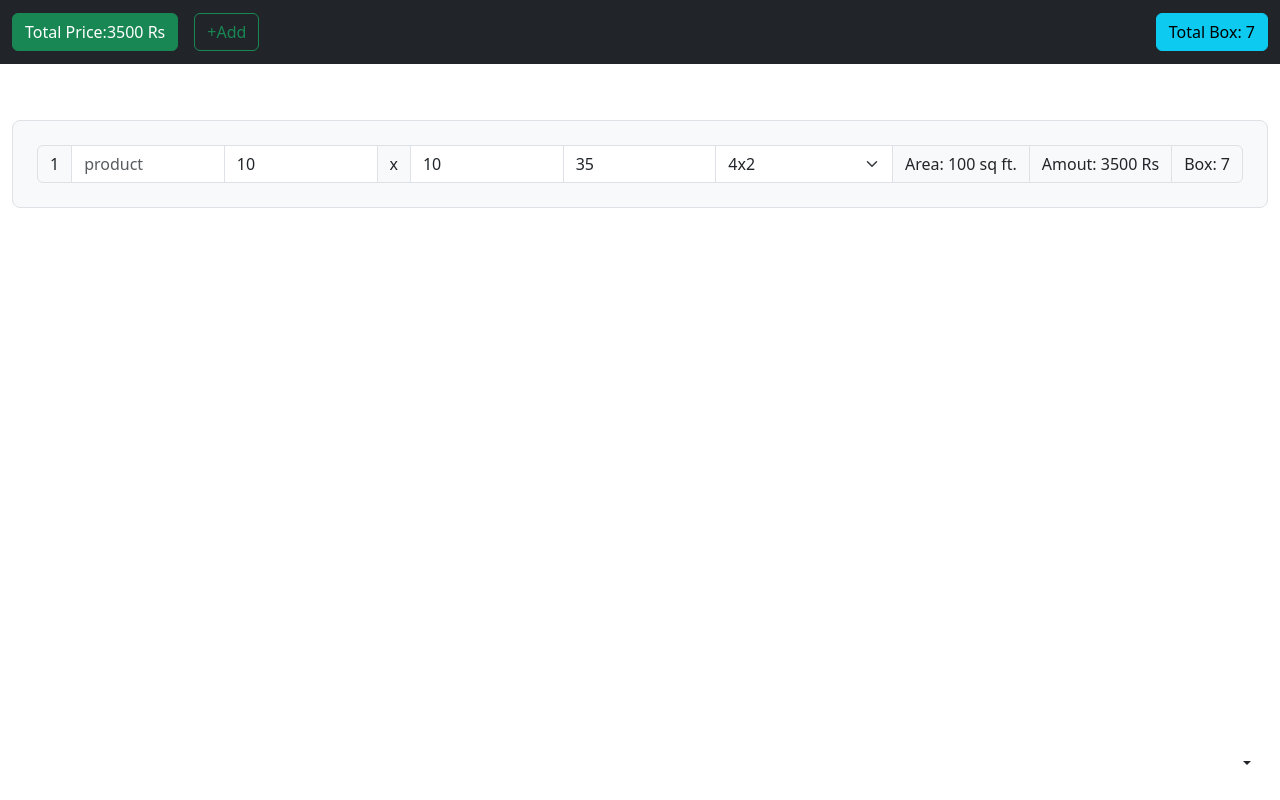
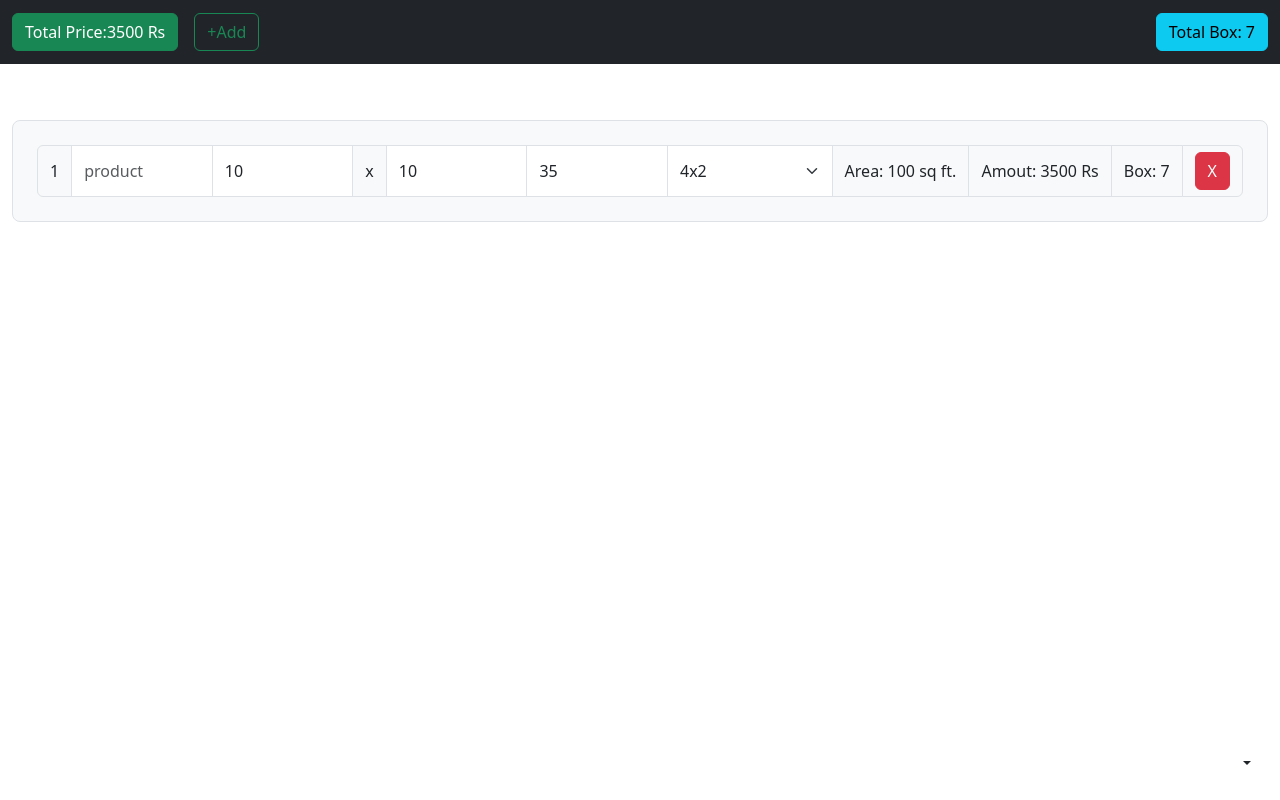
Before and after one commit to parshant1985/calculator-app, an Angular app: page / in a window 1280 px wide. Both pictures are taken after a click on the button "+Add". Built offline with nearby package versions, Linux system fonts and the light colour scheme.

Commit message:
update
update

```diff
--- a/src/app/app.component.html
+++ b/src/app/app.component.html
@@ -101,6 +101,8 @@
       <span class="input-group-text" id="basic-addon1">Area: {{item.width*item.length}} sq ft.</span>
       <span class="input-group-text" id="basic-addon1">Amout: {{item.width*item.length*item.price}} Rs</span>
       <span class="input-group-text" id="basic-addon1">Box: {{item.box}}</span>
+      <span class="input-group-text" id="basic-addon1"><button class="btn btn-danger"
+          (click)="remove(idnum())">X</button></span>
     </div>
   </div>
 </div>
--- a/src/app/app.component.ts
+++ b/src/app/app.component.ts
@@ -65,8 +65,13 @@ export class AppComponent {
 
   }
 
-  updaterow(id: any, val: any) {
+  remove(id: any) {
+    this.idnum.update((i: any) => i - 1)
+    console.log(id)
+    this.addRow.update((item: any) => item.filter((itm: any) => {
+      return itm.id !== id
 
+    }));
   }
   size(e: any, id: any) {
     // console.log(id, e)
@@ -79,9 +84,10 @@ export class AppComponent {
   area = computed(() => (this.widthSize() * this.lengthSize()))
   noofbox = computed(() => Math.ceil((this.area() / this.box())))
   total = computed(() => (this.widthSize() * this.lengthSize()) * this.price())
-  idnum: any = 0
+  idnum: any = signal(0)
   addrowfn() {
-    this.addRow.update((item => ([...item, { id: ++this.idnum, width: 10, length: 10, price: 35, size: 'size', box: 7 }])))
+    this.idnum.update((i: any) => i + 1)
+    this.addRow.update((item => ([...item, { id: this.idnum(), width: 10, length: 10, price: 35, size: 'size', box: 7 }])))
   }
 
   cc = effect(() => console.log(this.addRow()))
```
Also changed, not shown: 2 other files (tests, documents, lock files or other folders).
